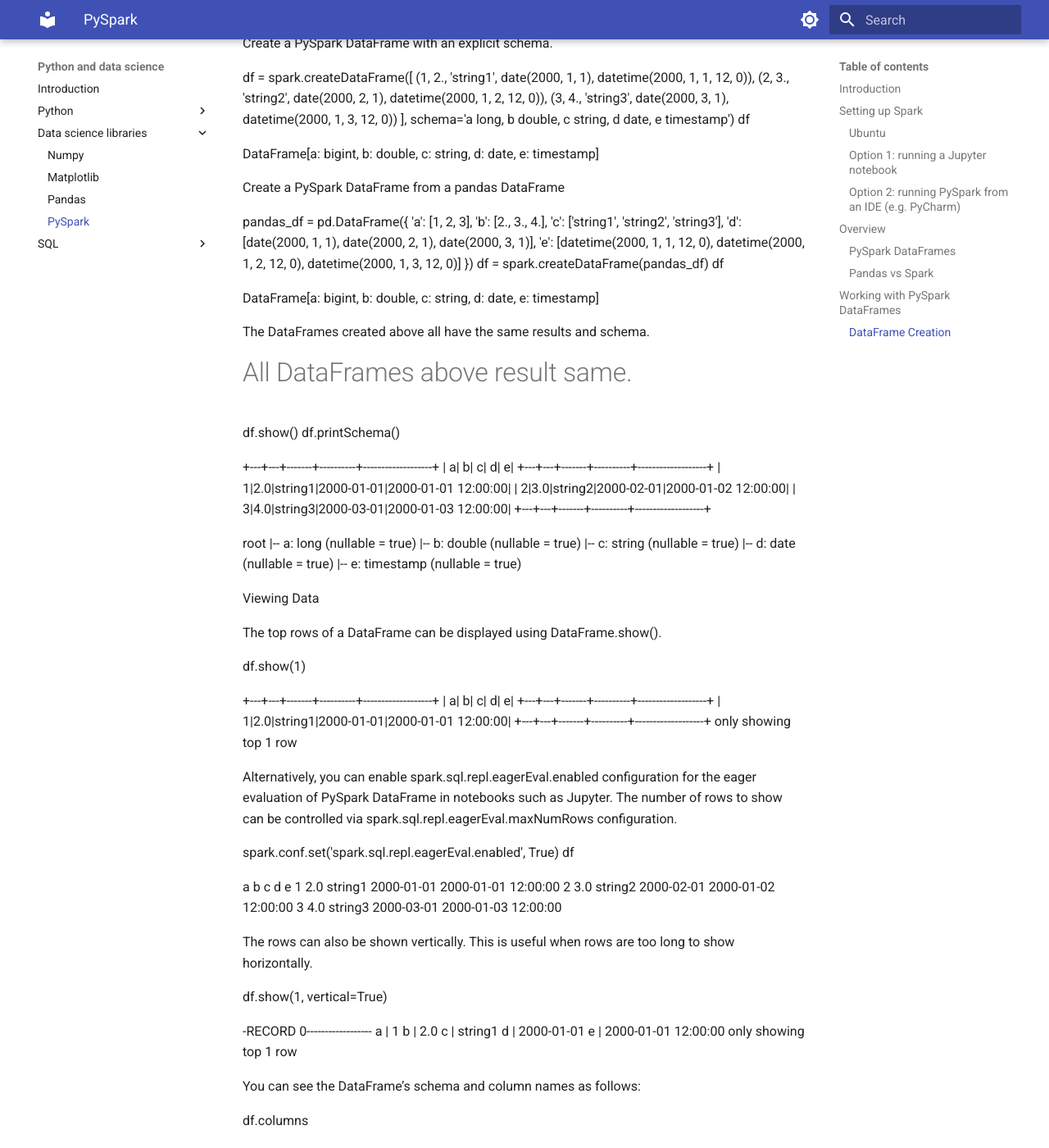
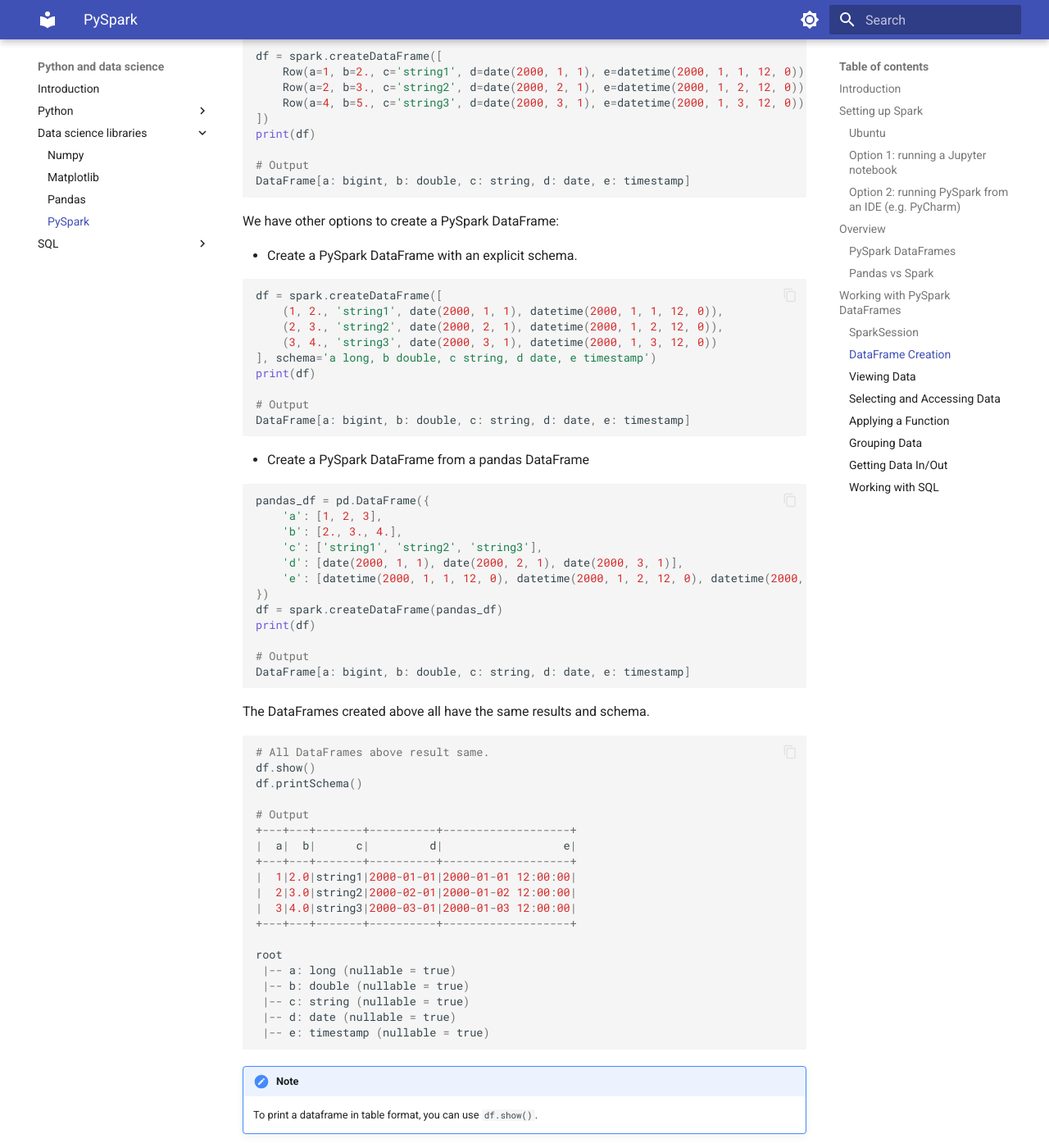
Before and after one commit to gerardpc/python-course, an MkDocs documentation site: the page built from docs/programming/python_libraries/pyspark.md, in a window 1280 px wide and 1400 px high, scrolled down 2998 px. Shown: the whole window at 82% size. Built offline with MkDocs 1.6.1 and Material for MkDocs 9.7.7, drawn with Linux system fonts in a browser that asks for light colours; some of the changed text lies outside the part shown.

Commit message:
Update pyspark

````diff
--- a/docs/programming/python_libraries/pyspark.md
+++ b/docs/programming/python_libraries/pyspark.md
@@ -81,6 +81,16 @@
 
 ## Working with PySpark DataFrames
 
+### SparkSession
+
+PySpark applications start with initializing SparkSession, which is the entry point of PySpark:
+
+```python
+from pyspark.sql import SparkSession
+
+spark = SparkSession.builder.getOrCreate()
+```
+
 ### DataFrame Creation
 
 A PySpark DataFrame can be created via `pyspark.sql.SparkSession.createDataFrame` typically by passing a list
@@ -95,7 +105,6 @@
 
 Firstly, you can create a PySpark DataFrame from a list of rows
 
-
 ```python
 from datetime import datetime, date
 import pandas as pd
@@ -106,25 +115,31 @@
     Row(a=2, b=3., c='string2', d=date(2000, 2, 1), e=datetime(2000, 1, 2, 12, 0)),
     Row(a=4, b=5., c='string3', d=date(2000, 3, 1), e=datetime(2000, 1, 3, 12, 0))
 ])
-df
+print(df)
 
+# Output
 DataFrame[a: bigint, b: double, c: string, d: date, e: timestamp]
 ```
 
+We have other options to create a PySpark DataFrame:
 
-Create a PySpark DataFrame with an explicit schema.
+* Create a PySpark DataFrame with an explicit schema.
 
+```python
 df = spark.createDataFrame([
     (1, 2., 'string1', date(2000, 1, 1), datetime(2000, 1, 1, 12, 0)),
     (2, 3., 'string2', date(2000, 2, 1), datetime(2000, 1, 2, 12, 0)),
     (3, 4., 'string3', date(2000, 3, 1), datetime(2000, 1, 3, 12, 0))
 ], schema='a long, b double, c string, d date, e timestamp')
-df
+print(df)
 
+# Output
 DataFrame[a: bigint, b: double, c: string, d: date, e: timestamp]
+```
 
-Create a PySpark DataFrame from a pandas DataFrame
+* Create a PySpark DataFrame from a pandas DataFrame
 
+```python
 pandas_df = pd.DataFrame({
     'a': [1, 2, 3],
     'b': [2., 3., 4.],
@@ -133,16 +148,20 @@
     'e': [datetime(2000, 1, 1, 12, 0), datetime(2000, 1, 2, 12, 0), datetime(2000, 1, 3, 12, 0)]
 })
 df = spark.createDataFrame(pandas_df)
-df
+print(df)
 
+# Output
 DataFrame[a: bigint, b: double, c: string, d: date, e: timestamp]
+```
 
 The DataFrames created above all have the same results and schema.
 
+```python
 # All DataFrames above result same.
 df.show()
 df.printSchema()
 
+# Output
 +---+---+-------+----------+-------------------+
 |  a|  b|      c|         d|                  e|
 +---+---+-------+----------+-------------------+
@@ -157,61 +176,53 @@
  |-- c: string (nullable = true)
  |-- d: date (nullable = true)
  |-- e: timestamp (nullable = true)
+```
 
-Viewing Data
+!!!note
+    To print a dataframe in table format, you can use `df.show()`.
 
-The top rows of a DataFrame can be displayed using DataFrame.show().
+### Viewing Data
 
+The top rows of a DataFrame can be displayed using `DataFrame.show(n)` (where `n` is the number of
+printed rows).
+
+```python
 df.show(1)
 
+# Output
 +---+---+-------+----------+-------------------+
 |  a|  b|      c|         d|                  e|
 +---+---+-------+----------+-------------------+
 |  1|2.0|string1|2000-01-01|2000-01-01 12:00:00|
 +---+---+-------+----------+-------------------+
-only showing top 1 row
+```
 
-Alternatively, you can enable spark.sql.repl.eagerEval.enabled configuration for the eager evaluation of PySpark DataFrame in notebooks such as Jupyter. The number of rows to show can be controlled via spark.sql.repl.eagerEval.maxNumRows configuration.
+only showing top 1 row. You can see the DataFrame’s schema and column names as follows:
 
-spark.conf.set('spark.sql.repl.eagerEval.enabled', True)
-df
-
-a	b	c	d	e
-1	2.0	string1	2000-01-01	2000-01-01 12:00:00
-2	3.0	string2	2000-02-01	2000-01-02 12:00:00
-3	4.0	string3	2000-03-01	2000-01-03 12:00:00
-
-The rows can also be shown vertically. This is useful when rows are too long to show horizontally.
-
-df.show(1, vertical=True)
-
--RECORD 0------------------
- a   | 1
- b   | 2.0
- c   | string1
- d   | 2000-01-01
- e   | 2000-01-01 12:00:00
-only showing top 1 row
-
-You can see the DataFrame’s schema and column names as follows:
-
+```python
 df.columns
 
+# Output
 ['a', 'b', 'c', 'd', 'e']
+
 
 df.printSchema()
 
+# Output
 root
  |-- a: long (nullable = true)
  |-- b: double (nullable = true)
  |-- c: string (nullable = true)
  |-- d: date (nullable = true)
  |-- e: timestamp (nullable = true)
+```
 
 Show the summary of the DataFrame
 
+```python
 df.select("a", "b", "c").describe().show()
 
+# Output
 +-------+---+---+-------+
 |summary|  a|  b|      c|
 +-------+---+---+-------+
@@ -221,50 +232,73 @@
 |    min|  1|2.0|string1|
 |    max|  3|4.0|string3|
 +-------+---+---+-------+
+```
 
-DataFrame.collect() collects the distributed data to the driver side as the local data in Python. Note that this can throw an out-of-memory error when the dataset is too large to fit in the driver side because it collects all the data from executors to the driver side.
+`DataFrame.collect()` collects the distributed data to the driver side as the local data in Python.
+Note that this can throw an out-of-memory error when the dataset is too large to fit in the driver side
+because it collects all the data from executors to the driver side.
 
+```python
 df.collect()
 
+# Output
 [Row(a=1, b=2.0, c='string1', d=datetime.date(2000, 1, 1), e=datetime.datetime(2000, 1, 1, 12, 0)),
  Row(a=2, b=3.0, c='string2', d=datetime.date(2000, 2, 1), e=datetime.datetime(2000, 1, 2, 12, 0)),
  Row(a=3, b=4.0, c='string3', d=datetime.date(2000, 3, 1), e=datetime.datetime(2000, 1, 3, 12, 0))]
+```
 
-In order to avoid throwing an out-of-memory exception, use DataFrame.take() or DataFrame.tail().
+In order to avoid throwing an out-of-memory exception, use `DataFrame.take(n)` or `DataFrame.tail()`.
 
+```python
 df.take(1)
 
+# Output
 [Row(a=1, b=2.0, c='string1', d=datetime.date(2000, 1, 1), e=datetime.datetime(2000, 1, 1, 12, 0))]
+```
 
-PySpark DataFrame also provides the conversion back to a pandas DataFrame to leverage pandas API. Note that toPandas also collects all data into the driver side that can easily cause an out-of-memory-error when the data is too large to fit into the driver side.
+PySpark DataFrame also provides the conversion back to a pandas DataFrame to leverage pandas API.
+Note that `toPandas` also collects all data into the driver side that can easily cause an
+out-of-memory-error when the data is too large to fit into the driver side.
 
+```python
 df.toPandas()
 
+# Output
 	a 	b 	c 	d 	e
 0 	1 	2.0 	string1 	2000-01-01 	2000-01-01 12:00:00
 1 	2 	3.0 	string2 	2000-02-01 	2000-01-02 12:00:00
 2 	3 	4.0 	string3 	2000-03-01 	2000-01-03 12:00:00
-Selecting and Accessing Data
+```
 
-PySpark DataFrame is lazily evaluated and simply selecting a column does not trigger the computation but it returns a Column instance.
+### Selecting and Accessing Data
 
+PySpark DataFrame is lazily evaluated and simply selecting a column does not trigger the computation but
+it returns a Column instance.
+
+```python
 df.a
 
 Column<b'a'>
+```
 
-In fact, most of column-wise operations return Columns.
+In fact, most column-wise operations return Columns.
 
+```python
 from pyspark.sql import Column
 from pyspark.sql.functions import upper
 
 type(df.c) == type(upper(df.c)) == type(df.c.isNull())
 
 True
+```
 
-These Columns can be used to select the columns from a DataFrame. For example, DataFrame.select() takes the Column instances that returns another DataFrame.
+These Columns can be used to select the columns from a DataFrame. For example, `DataFrame.select()`
+takes the Column instances that returns another DataFrame.
 
+```python
 df.select(df.c).show()
 
+# Output
 +-------+
 |      c|
 +-------+
@@ -272,9 +306,10 @@
 |string2|
 |string3|
 +-------+
-
+```
 Assign new Column instance.
 
+```python
 df.withColumn('upper_c', upper(df.c)).show()
 
 +---+---+-------+----------+-------------------+-------+
@@ -284,9 +319,11 @@
 |  2|3.0|string2|2000-02-01|2000-01-02 12:00:00|STRING2|
 |  3|4.0|string3|2000-03-01|2000-01-03 12:00:00|STRING3|
 +---+---+-------+----------+-------------------+-------+
+```
 
 To select a subset of rows, use DataFrame.filter().
 
+```python
 df.filter(df.a == 1).show()
 
 +---+---+-------+----------+-------------------+
@@ -294,11 +331,13 @@
 +---+---+-------+----------+-------------------+
 |  1|2.0|string1|2000-01-01|2000-01-01 12:00:00|
 +---+---+-------+----------+-------------------+
+```
 
-Applying a Function
+### Applying a Function
 
 PySpark supports various UDFs and APIs to allow users to execute Python native functions. See also the latest Pandas UDFs and Pandas Function APIs. For instance, the example below allows users to directly use the APIs in a pandas Series within Python native function.
 
+```python
 import pandas as pd
 from pyspark.sql.functions import pandas_udf
 
@@ -316,9 +355,11 @@
 |                 3|
 |                 4|
 +------------------+
+```
 
 Another example is DataFrame.mapInPandas which allows users directly use the APIs in a pandas DataFrame without any restrictions such as the result length.
 
+```python
 def pandas_filter_func(iterator):
     for pandas_df in iterator:
         yield pandas_df[pandas_df.a == 1]
@@ -330,11 +371,13 @@
 +---+---+-------+----------+-------------------+
 |  1|2.0|string1|2000-01-01|2000-01-01 12:00:00|
 +---+---+-------+----------+-------------------+
+```
 
-Grouping Data
+### Grouping Data
 
 PySpark DataFrame also provides a way of handling grouped data by using the common approach, split-apply-combine strategy. It groups the data by a certain condition applies a function to each group and then combines them back to the DataFrame.
 
+```python
 df = spark.createDataFrame([
     ['red', 'banana', 1, 10], ['blue', 'banana', 2, 20], ['red', 'carrot', 3, 30],
     ['blue', 'grape', 4, 40], ['red', 'carrot', 5, 50], ['black', 'carrot', 6, 60],
@@ -353,9 +396,11 @@
 |  red|banana|  7| 70|
 |  red| grape|  8| 80|
 +-----+------+---+---+
+```
 
 Grouping and then applying the avg() function to the resulting groups.
 
+```
 df.groupby('color').avg().show()
 
 +-----+-------+-------+
@@ -365,9 +410,11 @@
 |black|    6.0|   60.0|
 | blue|    3.0|   30.0|
 +-----+-------+-------+
+```
 
 You can also apply a Python native function against each group by using pandas API.
 
+```python
 def plus_mean(pandas_df):
     return pandas_df.assign(v1=pandas_df.v1 - pandas_df.v1.mean())
 
@@ -385,9 +432,11 @@
 | blue|banana| -1| 20|
 | blue| grape|  1| 40|
 +-----+------+---+---+
+```
 
 Co-grouping and applying a function.
 
+```python
 df1 = spark.createDataFrame(
     [(20000101, 1, 1.0), (20000101, 2, 2.0), (20000102, 1, 3.0), (20000102, 2, 4.0)],
     ('time', 'id', 'v1'))
@@ -410,14 +459,17 @@
 |20000101|  2|2.0|  y|
 |20000102|  2|4.0|  y|
 +--------+---+---+---+
+```
 
-Getting Data In/Out
+### Getting Data In/Out
 
 CSV is straightforward and easy to use. Parquet and ORC are efficient and compact file formats to read and write faster.
 
-There are many other data sources available in PySpark such as JDBC, text, binaryFile, Avro, etc. See also the latest Spark SQL, DataFrames and Datasets Guide in Apache Spark documentation.
-CSV
+There are many other data sources available in PySpark such as JDBC, text, binaryFile, Avro, etc. See also the latest
+Spark SQL, DataFrames and Datasets Guide in Apache Spark documentation.
 
+* CSV
+```python
 df.write.csv('foo.csv', header=True)
 spark.read.csv('foo.csv', header=True).show()
 
@@ -433,9 +485,11 @@
 |  red|banana|  7| 70|
 |  red| grape|  8| 80|
 +-----+------+---+---+
+```
 
-Parquet
+* Parquet
 
+```python
 df.write.parquet('bar.parquet')
 spark.read.parquet('bar.parquet').show()
 
@@ -451,29 +505,14 @@
 |  red|banana|  7| 70|
 |  red| grape|  8| 80|
 +-----+------+---+---+
+```
 
-ORC
 
-df.write.orc('zoo.orc')
-spark.read.orc('zoo.orc').show()
-
-+-----+------+---+---+
-|color| fruit| v1| v2|
-+-----+------+---+---+
-|  red|banana|  1| 10|
-| blue|banana|  2| 20|
-|  red|carrot|  3| 30|
-| blue| grape|  4| 40|
-|  red|carrot|  5| 50|
-|black|carrot|  6| 60|
-|  red|banana|  7| 70|
-|  red| grape|  8| 80|
-+-----+------+---+---+
-
-Working with SQL
+### Working with SQL
 
 DataFrame and Spark SQL share the same execution engine so they can be interchangeably used seamlessly. For example, you can register the DataFrame as a table and run a SQL easily as below:
 
+```python
 df.createOrReplaceTempView("tableA")
 spark.sql("SELECT count(*) from tableA").show()
 
@@ -482,9 +521,11 @@
 +--------+
 |       8|
 +--------+
+```
 
 In addition, UDFs can be registered and invoked in SQL out of the box:
 
+```python
 @pandas_udf("integer")
 def add_one(s: pd.Series) -> pd.Series:
     return s + 1
@@ -504,9 +545,11 @@
 |          8|
 |          9|
 +-----------+
+```
 
 These SQL expressions can directly be mixed and used as PySpark columns.
 
+```python
 from pyspark.sql.functions import expr
 
 df.selectExpr('add_one(v1)').show()
@@ -530,3 +573,4 @@
 +--------------+
 |          true|
 +--------------+
+```
````
